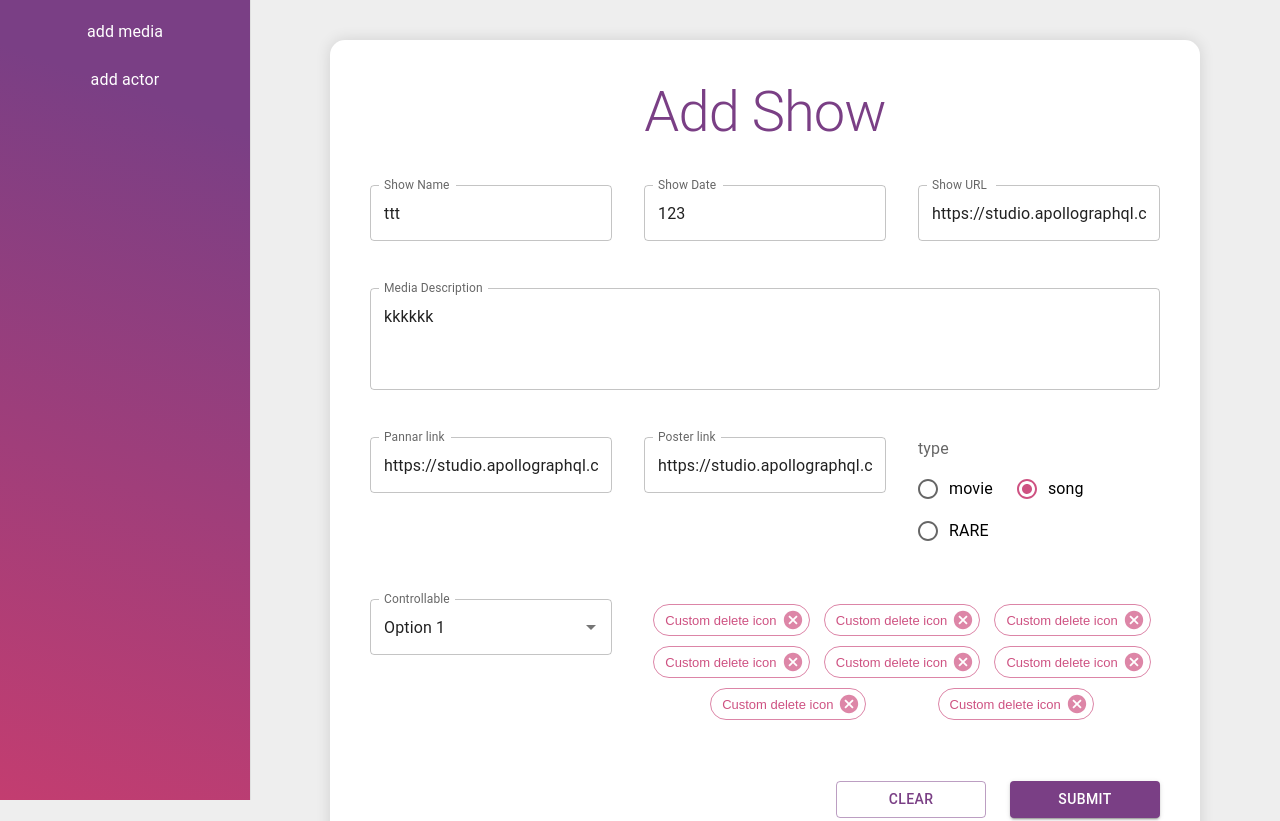
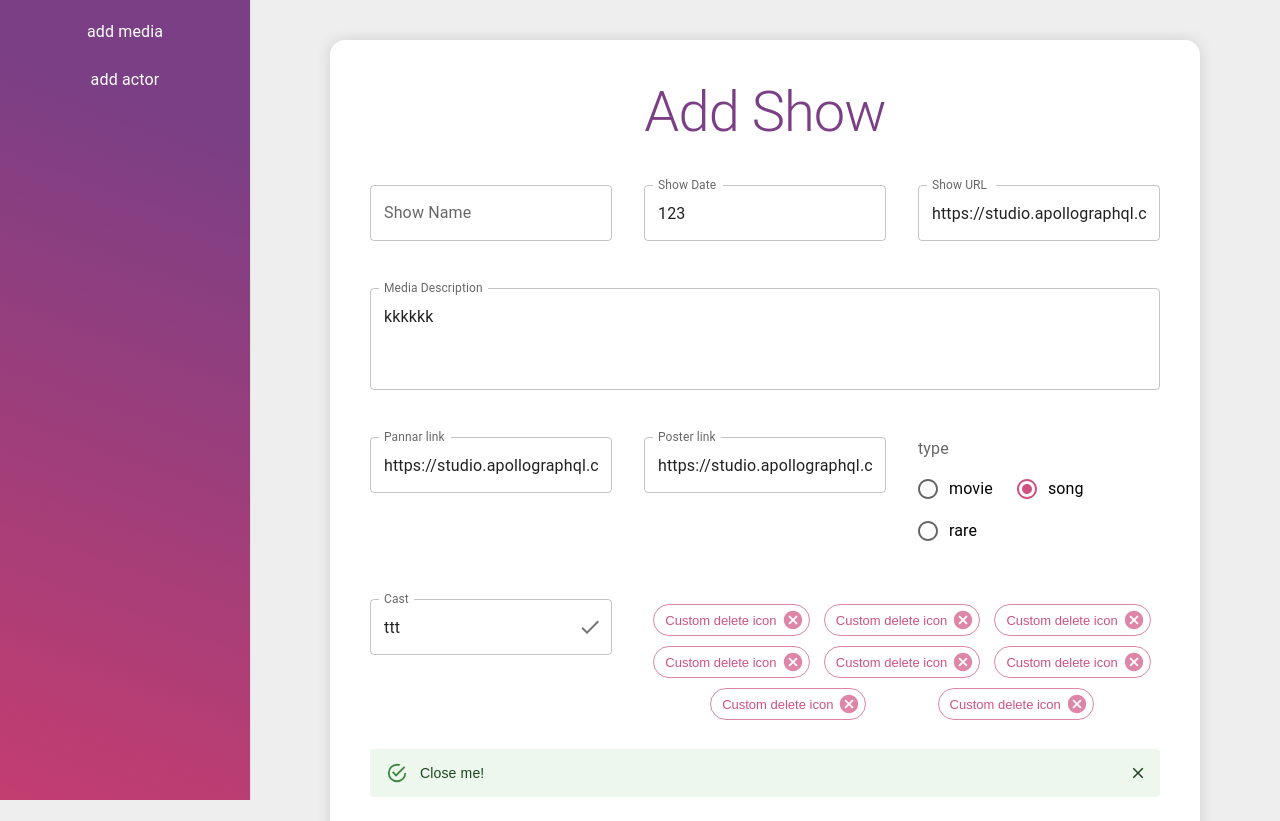
Before and after one commit to randa-11295/Nosatalga-dashboard, a React (Create React App) app: page / in a window 1280 px wide. Shown: the top 821 px of the page. Built offline with nearby package versions, Linux system fonts and the light colour scheme.

Commit message:
made mutaithon

```diff
--- a/src/ApolloClint/client.js
+++ b/src/ApolloClint/client.js
@@ -2,7 +2,9 @@ import { ApolloClient, InMemoryCache, createHttpLink,} from "@apollo/client";
 import { setContext } from "apollo-link-context";
 
 const httpLink = createHttpLink({
-  uri:"http://localhost:5000/"
+  uri:  "http://localhost:5000/"
+
+  // "https://nostaliga.herokuapp.com/"
   //  "https://floating-cove-32711.herokuapp.com/",
 });
 
--- a/src/ApolloClint/mediaQuieries.js
+++ b/src/ApolloClint/mediaQuieries.js
@@ -7,3 +7,12 @@ mutation Mutation($showInput: ShowInput!) {
   }
 }
 `
+
+export const getActorData =  gql`
+query Query($name: String!) {
+  getActor(name: $name) {
+    _id
+    name
+  }
+}
+`
--- a/src/Components/Inputs/AlertRun.js
+++ b/src/Components/Inputs/AlertRun.js
@@ -3,10 +3,15 @@ import Box from '@mui/material/Box';
 import Alert from '@mui/material/Alert';
 import IconButton from '@mui/material/IconButton';
 import Collapse from '@mui/material/Collapse';
-import Button from '@mui/material/Button';
 import CloseIcon from '@mui/icons-material/Close';
+import { useEffect } from 'react';
 
-export default function AlertRun() {
+export default function AlertRun(props) {
+
+  useEffect(()=>{
+    // console.log(props.data , props.error)
+  },[props.sucsses , props.error])
+
   const [open, setOpen] = useState(true);
 
   return (
@@ -30,15 +35,7 @@ export default function AlertRun() {
           Close me!
         </Alert>
       </Collapse>
-      <Button
-        disabled={open}
-        variant="outlined"
-        onClick={() => {
-          setOpen(true);
-        }}
-      >
-        Re-open
-      </Button>
+
     </Box>
   );
 }
--- a/src/Components/Inputs/TextCustomInput.js
+++ b/src/Components/Inputs/TextCustomInput.js
@@ -21,10 +21,11 @@ const TextCustomInpute = (props) => {
       }
       name={props.name}
       label={props.label}
+      disabled={props.disable || false}
       type={props.num ? "number" : "text"}
       multiline={props.mult || false}
       minRows={3}
-      disabled={props.disable || false}
+
     />
   );
 };
--- /dev/null
+++ b/src/Components/Inputs/TextFildWithBtn.js
@@ -0,0 +1,39 @@
+import IconButton from "@mui/material/IconButton";
+import OutlinedInput from "@mui/material/OutlinedInput";
+import InputLabel from "@mui/material/InputLabel";
+import InputAdornment from "@mui/material/InputAdornment";
+import FormControl from "@mui/material/FormControl";
+import DoneIcon from '@mui/icons-material/Done';
+
+export default function TextFildWithBtn(props) {
+  return (
+    <FormControl sx={{ width: "100%" }} variant="outlined">
+      <InputLabel htmlFor="outlined-adornment-password"> {props.label}</InputLabel>
+      <OutlinedInput
+        value={!props.disable ? props.formik.values[props.name] : ""}
+        onChange={props.formik.handleChange}
+        onBlur={props.formik.handleBlur}
+        error={
+          props.formik.touched[props.name] &&
+          Boolean(props.formik.errors[props.name]) &&
+          !props.disable
+        }
+
+        name={props.name}
+        label={props.label}
+        disabled={props.disable || false}
+        endAdornment={
+          <InputAdornment position="end">
+            <IconButton
+              aria-label="toggle password visibility"
+              //   onClick={handleClickShowPassword}
+              edge="end"
+            >
+              <DoneIcon />
+            </IconButton>
+          </InputAdornment>
+        }
+      />
+    </FormControl>
+  );
+}
--- /dev/null
+++ b/src/Components/Movie/AddCast.js
@@ -0,0 +1,45 @@
+import ChipsArea from "../Movie/ChipsArea";
+import Grid from "@mui/material/Grid";
+import TextFildWithBtn from "../Inputs/TextFildWithBtn";
+import { useFormik } from "formik";
+import { useQuery } from "@apollo/client";
+import { getActorData } from "../../ApolloClint/mediaQuieries";
+const AddCast = () => {
+  const values = {
+    cast: "ttt",
+  };
+
+  const formik = useFormik({
+    initialValues: values,
+    // validationSchema: addMovieShema,
+    onSubmit: (values) => {
+      //   mutateFunction();
+      // formik.resetForm();
+      console.log(values);
+    },
+  });
+
+  const { data, loading: postLoading } = useQuery(getActorData, {
+    variables: {
+        name : "randa"
+    },
+
+  });
+
+const test = ()=>{console.log(data)}
+
+
+  return (
+    <>
+      <Grid item xs={4}>
+        <TextFildWithBtn label="Cast" name="cast"  formik={formik} />
+      </Grid>
+     {test() }
+      <Grid item xs={8}>
+        <ChipsArea />
+      </Grid>
+    </>
+  );
+};
+
+export default AddCast;
--- a/src/Components/Movie/AddMovie.js
+++ b/src/Components/Movie/AddMovie.js
@@ -2,15 +2,14 @@ import Grid from "@mui/material/Grid";
 import {  useMutation } from "@apollo/client";
 import Button from "@mui/material/Button";
 import TextCustomInpute from "../Inputs/TextCustomInput";
-import ChipsArea from "../Movie/ChipsArea";
 import LoadBtn from "../Inputs/LoadBtn";
 import { useFormik } from "formik";
 import RedioArea from "../Inputs/RedioArea";
 // import { addMovieShema } from "../../Common/vaildation";
 import Headline from "../Text/Headline";
-import AutoComplete from "../Inputs/AutoComplete";
 import { addMovieQuiery } from "../../ApolloClint/mediaQuieries";
 import AlertRun from "../Inputs/AlertRun";
+import AddCast from "./AddCast";
 
 export default function BasicGrid() {
   const values = {
@@ -18,7 +17,7 @@ export default function BasicGrid() {
     panner: "https://studio.apollographql.com/sandbox/diff.png",
     poster: "https://studio.apollographql.com/sandbox/diff.jpg",
     url: "https://studio.apollographql.com/sandbox/diff/",
-    name: "ttt",
+    // name: "ttt",
     type: "SONG",
     description: "kkkkkk",
     cast: [],
@@ -28,7 +27,6 @@ export default function BasicGrid() {
     initialValues: values,
     // validationSchema: addMovieShema,
     onSubmit: (values) => {
-      console.log("submit ", values);
       mutateFunction();
       // formik.resetForm();
     },
@@ -46,7 +44,7 @@ export default function BasicGrid() {
   const typs = [
     { val: "MOVIE", label: "movie" },
     { val: "SONG", label: "song" },
-    { val: "RARE", label: "RARE" },
+    { val: "RARE", label: "rare" },
   ];
 
   const repeatTextInput = () =>
@@ -62,14 +60,19 @@ export default function BasicGrid() {
       </Grid>
     ));
 
-  const [mutateFunction, { loading }] = useMutation(addMovieQuiery, {
+  const [mutateFunction, { data , loading , error }] = useMutation(addMovieQuiery, {
     variables: {
       showInput: formik.values,
+    } ,
       update: (proxy, result) => {
-        console.log(result.createShow);
-      },
+        console.log(proxy)
+        console.log( formik.values)
+        console.log(result);
+
     },
   });
+
+
 
   return (
     <Grid
@@ -89,14 +92,11 @@ export default function BasicGrid() {
         <RedioArea formik={formik} name="type" data={typs} />
       </Grid>
 
-      <Grid item xs={4}>
-        <AutoComplete formik={formik} name="cast" label="Cast" select={true} />
+      <AddCast />
+      <Grid item xs={12}>
+      <AlertRun sucsses={data} error={error} />
+
       </Grid>
-
-      <Grid item xs={8}>
-        <ChipsArea />
-      </Grid>
-
       <Grid
         item
         xs={12}
```
